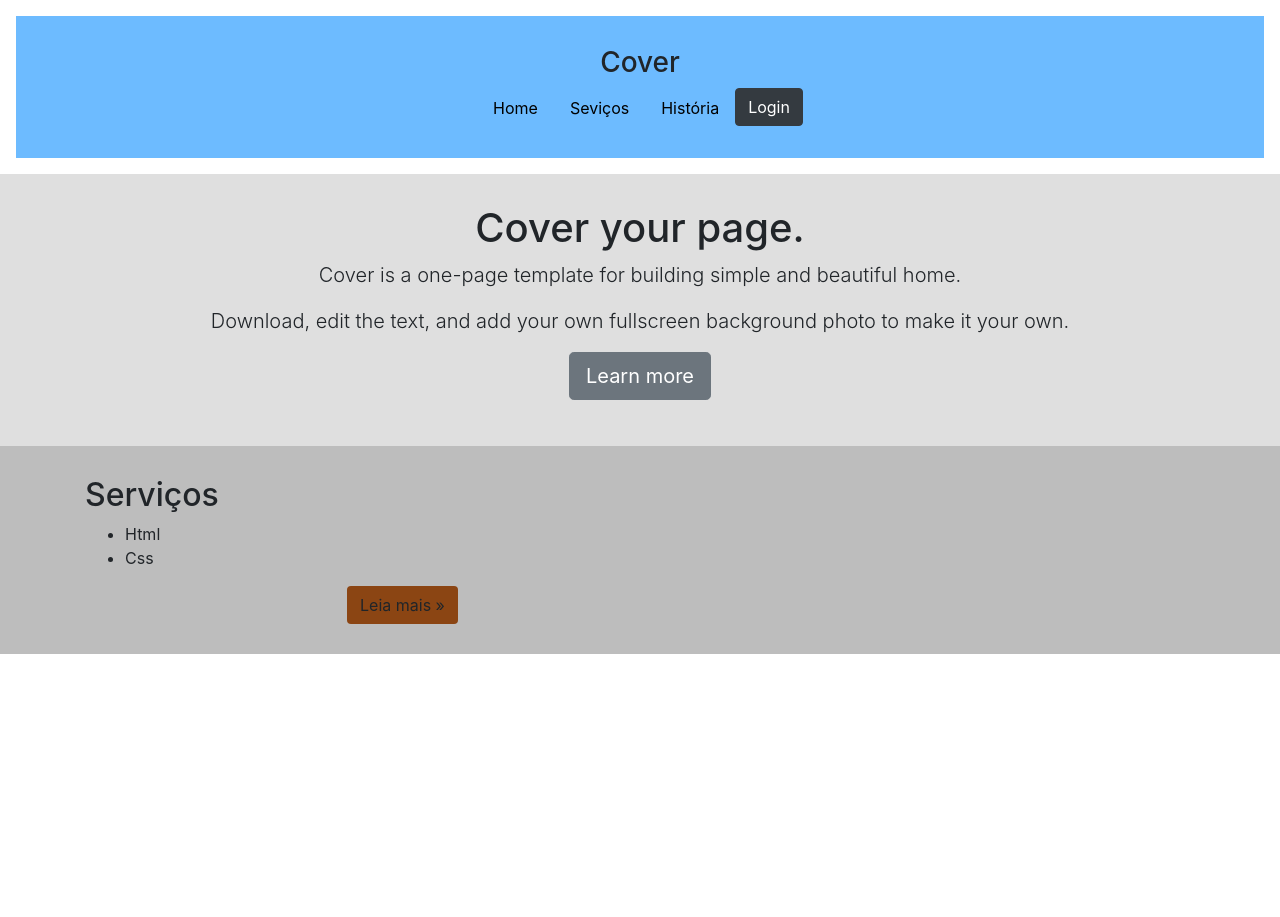
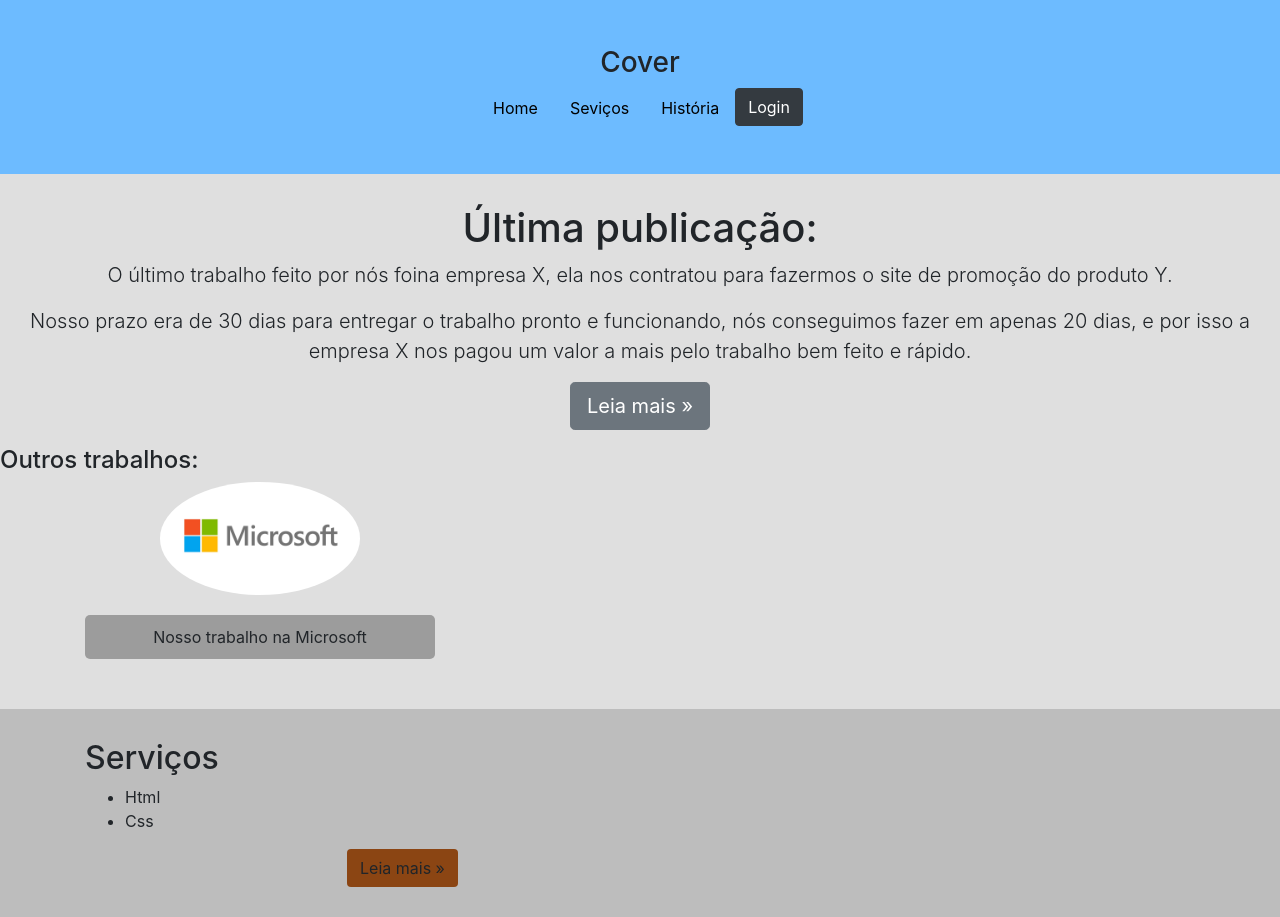
Before and after one commit to matheusnleite/Progama-o, a plain HTML site: page Meus testes/2º Site/index.html in a window 1280 px wide. Before the commit the page ends 800 px from the top, so only its background shows below. Drawn offline with Linux system fonts and the light colour scheme.

Commit message:
Progamaçã 2

```diff
--- a/Meus testes/2º Site/css/estilo.css
+++ b/Meus testes/2º Site/css/estilo.css
@@ -17,3 +17,15 @@
 .botao1{
     background-color: saddlebrown;
 }
+body{
+    background-color: rgb(109, 187, 255);
+}
+.margin{
+    margin-top: 20px;
+    margin-bottom: 20px;
+}
+.empresa{
+    background-color: rgb(156, 156, 156);
+    border-radius: 5px;
+    padding: 10px;
+}
--- a/Meus testes/2º Site/index.html
+++ b/Meus testes/2º Site/index.html
@@ -25,11 +25,20 @@
         <div id="principal">
             <div class="padding">
                 <main role="main" class="inner cover">
-                    <h1 class="cover-heading">Cover your page.</h1>
-                    <p class="lead">Cover is a one-page template for building simple and beautiful home.<p class="lead"> Download, edit the text, and add your own fullscreen background photo to make it your own.</p></p>
+                    <h1 class="cover-heading">Última publicação:</h1>
+                    <p class="lead">O último trabalho feito por nós foina empresa X, ela nos contratou para fazermos o site de promoção do produto Y.</p><p class="lead"> Nosso prazo era de 30 dias para entregar o trabalho pronto e funcionando, nós conseguimos fazer em apenas 20 dias, e por isso a empresa X nos pagou um valor a mais pelo trabalho bem feito e rápido.</p></p>
                     <p class="lead">
-                    <a href="#" class="btn btn-lg btn-secondary">Learn more</a>
+                    <a href="servicos.html" class="btn btn-lg btn-secondary">Leia mais &raquo;</a>
                     </p>
+                    <h4 class="text-left">Outros trabalhos:</h4>
+                    <div class="container">
+                        <div class="row">
+                            <div class="col-lg-4">
+                                <img src="img/microsoft.jpg" width="200" class="rounded-circle imagem" height="" alt="">
+                                <p class="margin empresa">Nosso trabalho na Microsoft</p>
+                            </div>
+                        </div>
+                    </div>
                 </main>
             </div>
         </div>
```
Also changed, not shown: Meus testes/2º Site/img/microsoft.jpg (added).
